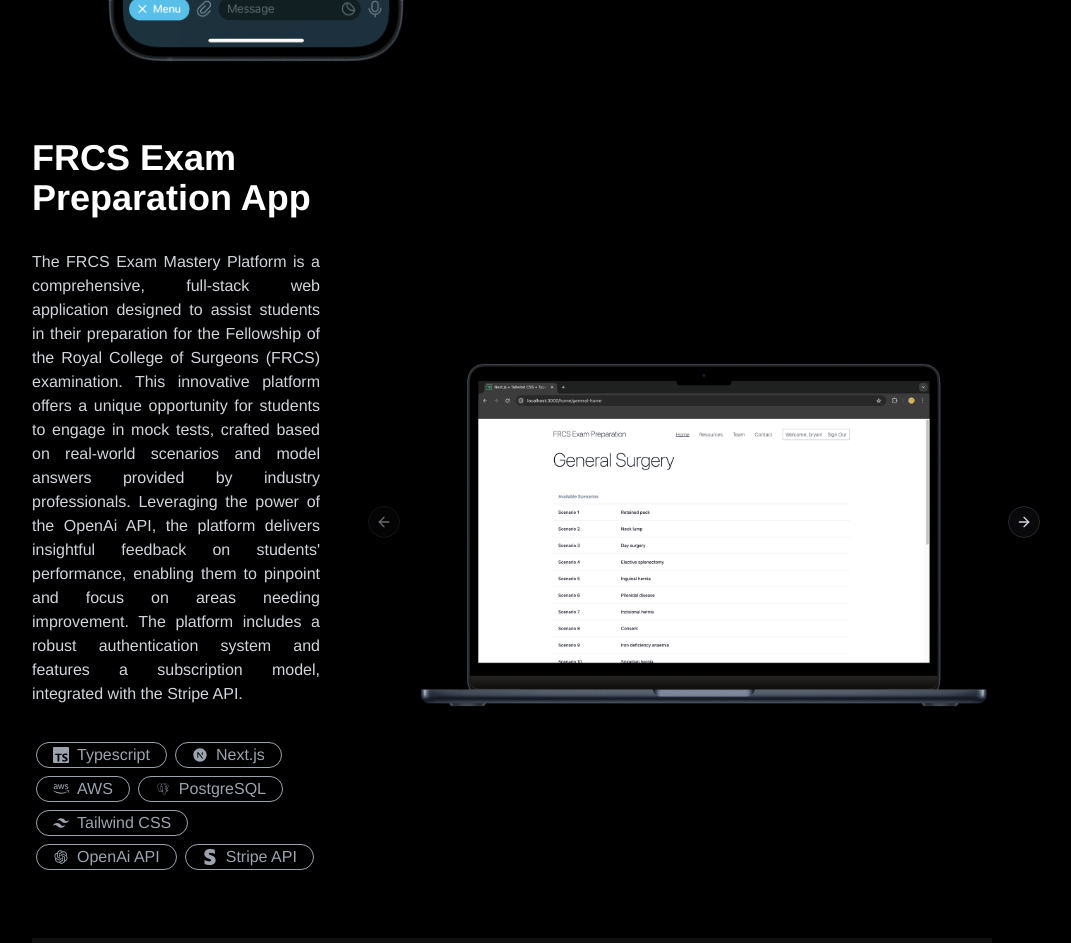
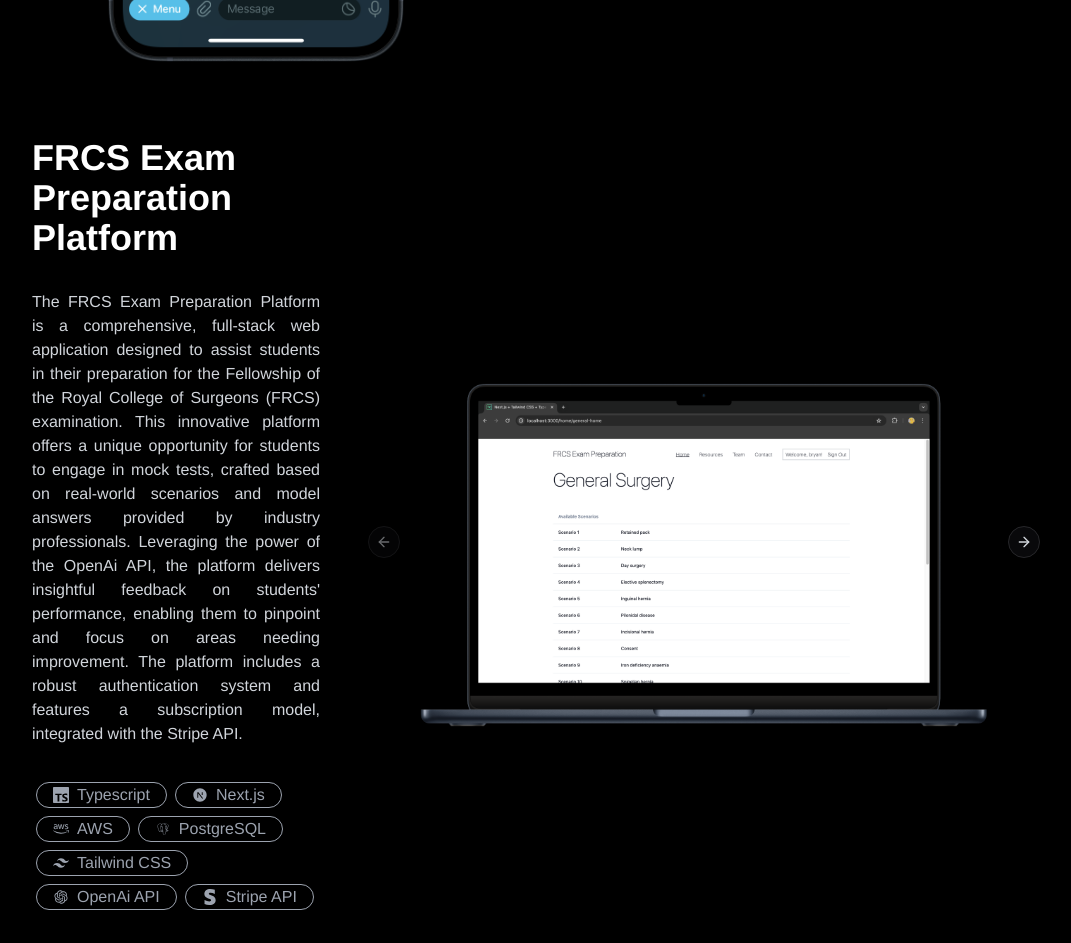
Before and after one commit to limjunan/portfolio, a React (Create React App) app: page / in a window 1280 px wide. Shown: the part 1660-2603 px from the top of the page, without its empty margins (128-1199 px from the left). Built offline with nearby package versions, Linux system fonts and the light colour scheme.

Commit message:
update showcase name

```diff
--- a/src/components/showcase.js
+++ b/src/components/showcase.js
@@ -117,13 +117,13 @@ const Showcase = () => {
       <div className="flex flex-col xl:flex-row items-center justify-start my-16 space-y-8 md:space-x-24 text-gray-300">
         <div className="flex-col items-center justify-center space-y-8">
           <h1 className="text-white font-semibold text-2xl sm:text-3xl lg:text-4xl">
-            FRCS Exam Preparation App
+            FRCS Exam Preparation Platform
           </h1>
           <p className="text-gray-300 font-medium text-l text-justify min-w-60">
-            The FRCS Exam Mastery Platform is a comprehensive, full-stack web
-            application designed to assist students in their preparation for the
-            Fellowship of the Royal College of Surgeons (FRCS) examination. This
-            innovative platform offers a unique opportunity for students to
+            The FRCS Exam Preparation Platform is a comprehensive, full-stack
+            web application designed to assist students in their preparation for
+            the Fellowship of the Royal College of Surgeons (FRCS) examination.
+            This innovative platform offers a unique opportunity for students to
             engage in mock tests, crafted based on real-world scenarios and
             model answers provided by industry professionals. Leveraging the
             power of the OpenAi API, the platform delivers insightful feedback
```
